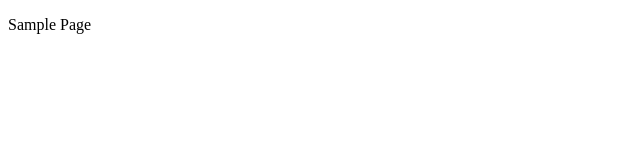
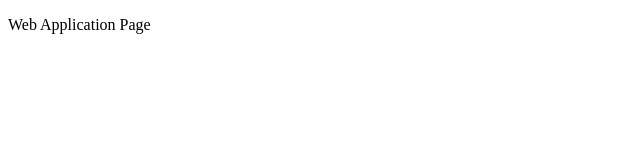
Before and after one commit to awtsmahalko/itpfl4, a plain HTML site: page index.html in a window 1280 px wide. Shown: the full height of the page, 0-640 px from the left. Drawn offline with Linux system fonts and the light colour scheme.

Commit message:
Update index.html

```diff
--- a/index.html
+++ b/index.html
@@ -6,6 +6,6 @@
     <title>Document</title>
 </head>
 <body>
-    <p>Sample Page</p>
+    <p>Web Application Page</p>
 </body>
 </html>
```
